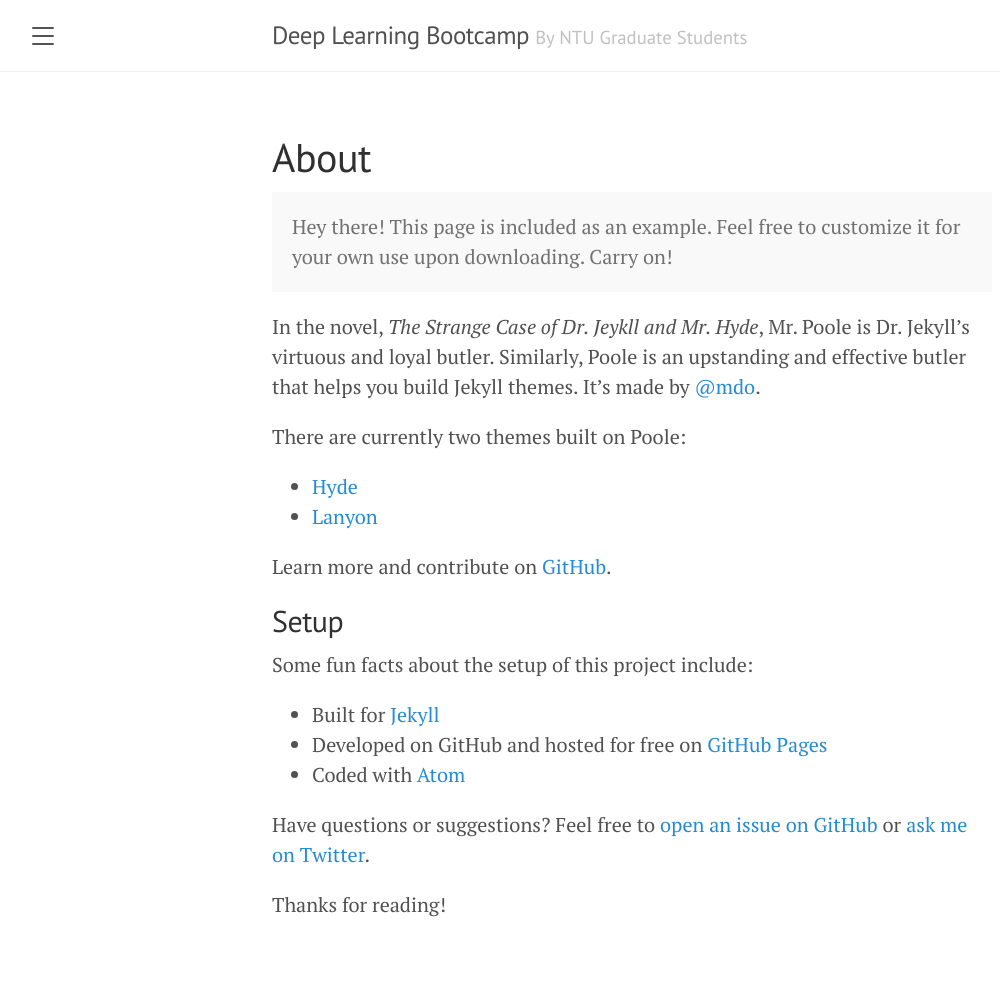
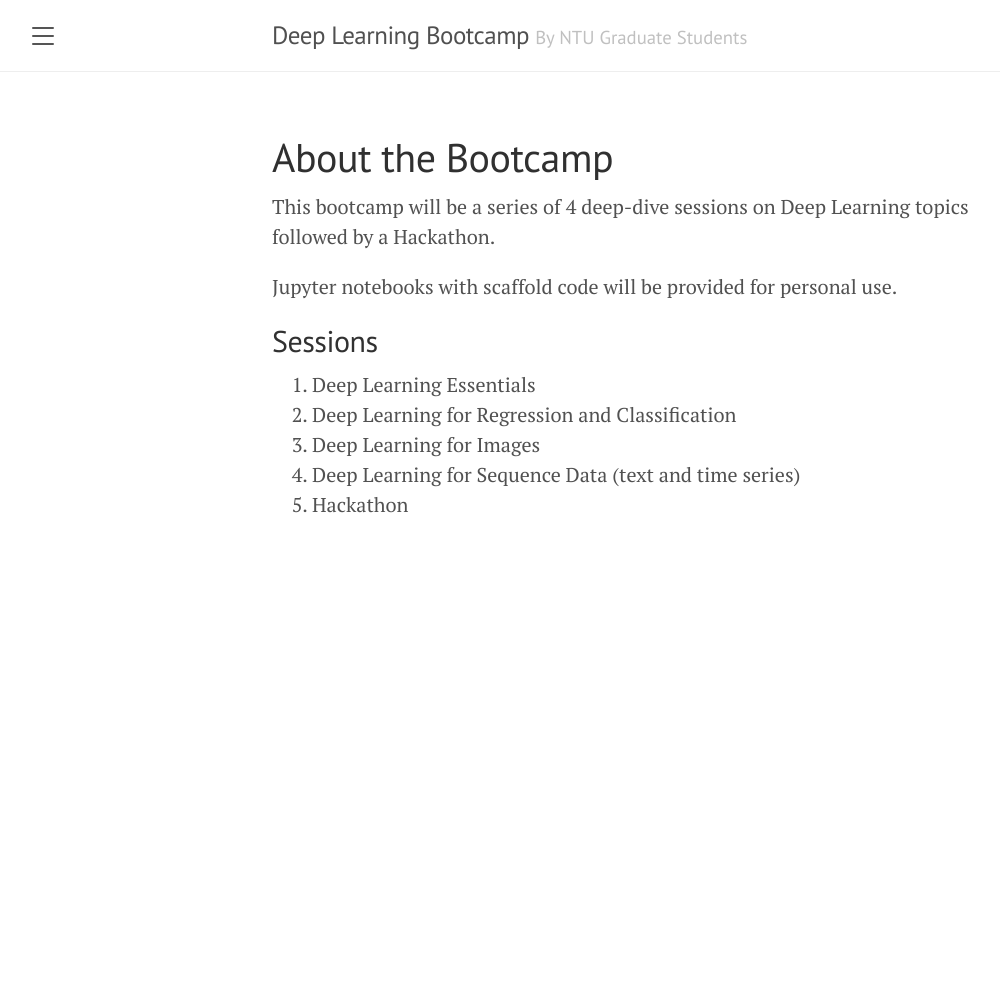
Before and after one commit to m-yuhas/deep-learning-2024, a Jekyll site: the page built from about.md, in a window 1280 px wide. Shown: the whole page, without its empty margins (8-1008 px from the left). Built offline with Jekyll 4.4.1, drawn with Linux system fonts in a browser that asks for light colours; after the commit the page ends 900 px from its top, so only the background shows below that.

Commit message:
structure done

```diff
--- a/_config.yml
+++ b/_config.yml
@@ -10,7 +10,7 @@ permalink:           pretty
 # About/contact
 author:
   name:              Alka
-  url:               https://alkaluqman.github.io
+  giturl:            'https://github.com/alkaluqman/deeplearning-bootcamp'
   email:             alka.luqman@gmail.com
 
 # Gems
--- a/_includes/sidebar.html
+++ b/_includes/sidebar.html
@@ -9,7 +9,7 @@
   </div>
 
   <nav class="sidebar-nav">
-    <a class="sidebar-nav-item{% if page.title == 'Home' %} active{% endif %}" href="{{ '/' | absolute_url }}">Home</a>
+<!--    <a class="sidebar-nav-item{% if page.title == 'Home' %} active{% endif %}" href="{{ '/' | absolute_url }}">Home</a>-->
 
     {% comment %}
       The code below dynamically generates a sidebar nav of pages with
@@ -26,7 +26,7 @@
     {% endfor %}
 
 <!--    <a class="sidebar-nav-item" href="{{ site.github.repo }}/archive/v{{ site.version }}.zip">Download</a>-->
-    <a class="sidebar-nav-item" href="{{ site.url }}">GitHub project</a>
+    <a class="sidebar-nav-item" href="{{ site.author.giturl }}">GitHub project</a>
     <span class="sidebar-nav-item">Currently v{{ site.version }}</span>
   </nav>
 
--- a/about.md
+++ b/about.md
@@ -1,29 +1,15 @@
 ---
 layout: page
-title: About
+title: About the Bootcamp
 ---
 
-<p class="message">
-  Hey there! This page is included as an example. Feel free to customize it for your own use upon downloading. Carry on!
-</p>
+This bootcamp will be a series of 4 deep-dive sessions on Deep Learning topics followed by a Hackathon.
 
-In the novel, *The Strange Case of Dr. Jeykll and Mr. Hyde*, Mr. Poole is Dr. Jekyll's virtuous and loyal butler. Similarly, Poole is an upstanding and effective butler that helps you build Jekyll themes. It's made by [@mdo](https://twitter.com/mdo).
+Jupyter notebooks with scaffold code will be provided for personal use.
 
-There are currently two themes built on Poole:
-
-* [Hyde](http://hyde.getpoole.com)
-* [Lanyon](http://lanyon.getpoole.com)
-
-Learn more and contribute on [GitHub](https://github.com/poole).
-
-## Setup
-
-Some fun facts about the setup of this project include:
-
-* Built for [Jekyll](https://jekyllrb.com)
-* Developed on GitHub and hosted for free on [GitHub Pages](https://pages.github.com)
-* Coded with [Atom](https://atom.io)
-
-Have questions or suggestions? Feel free to [open an issue on GitHub](https://github.com/poole/issues/new) or [ask me on Twitter](https://twitter.com/mdo).
-
-Thanks for reading!
+## Sessions
+1. Deep Learning Essentials
+2. Deep Learning for Regression and Classification
+3. Deep Learning for Images
+4. Deep Learning for Sequence Data (text and time series)
+5. Hackathon
```
Also changed, not shown: _posts/2023-12-13-bootcamp-details.md (+1 -1 lines), meet.md (added, +29 -0 lines).
